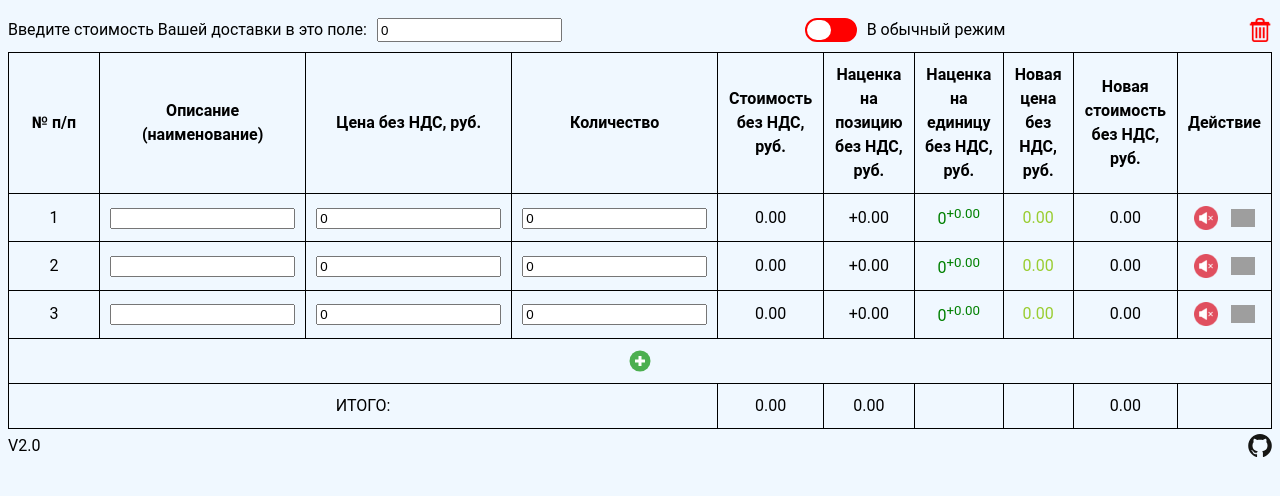
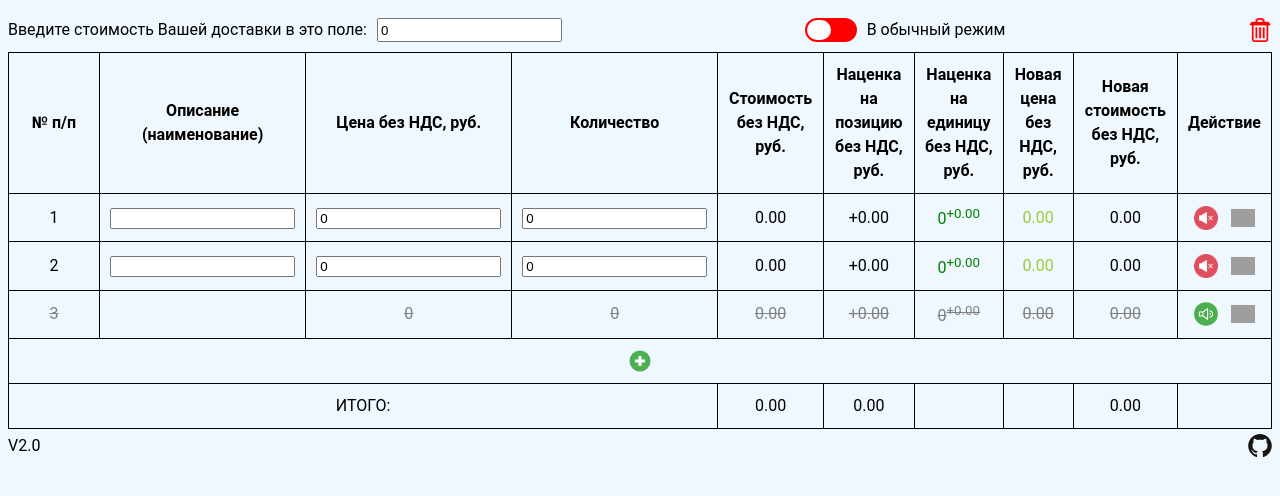
Before and after one commit to Maltsau/DeliveryCalculator, a React (Vite) app: page / in a window 1280 px wide. Both pictures are taken after a click on the element 815 px from the left and 30 px from the top of the page. Shown: the top 496 px of the page. Built offline with nearby package versions, Linux system fonts and the light colour scheme; grey boxes are pictures that could not be loaded.

Commit message:
feat: muted line add

```diff
--- a/src/App.tsx
+++ b/src/App.tsx
@@ -4,6 +4,7 @@ import { useEffect } from 'react';
 import plusIcon from '/plus.svg';
 import minusIcon from '/minus.svg';
 import muteIcon from '/mute.png';
+import unmuteIcon from '/unmute.svg';
 
 import { useStore } from './store';
 import Header from './components/Header';
@@ -42,10 +43,12 @@ const TableHeadCell = styled.th`
   padding: 10px;
 `;
 
-const TableCell = styled.td`
+const TableCell = styled.td<{ $isMuted: boolean }>`
   border: 1px solid black;
   margin: 0;
   padding: 10px;
+  text-decoration: ${(props) => (props.$isMuted ? 'line-through' : 'none')};
+  color: ${(props) => (props.$isMuted ? 'gray !important' : 'black')};
   & > div {
     display: flex;
     align-items: center;
@@ -125,16 +128,35 @@ function App() {
           <tbody>
             {lines.map((line, i) => (
               <TableLine key={line.position + 'key'}>
-                <TableCell>{line.position}</TableCell>
-                <TableCell>
+                <TableCell
+                  $isMuted={line.isMuted && isAdvansedMode ? true : false}
+                >
+                  {line.position}
+                </TableCell>
+                <TableCell
+                  $isMuted={line.isMuted && isAdvansedMode ? true : false}
+                >
+                  {line.isMuted && isAdvansedMode ? (
+                    line.description
+                  ) : (
                     <input
                       value={line.description}
                       onChange={(e) => {
-                      changeDatum('description', line.position, e.target.value);
+                        changeDatum(
+                          'description',
+                          line.position,
+                          e.target.value
+                        );
                       }}
                     />
+                  )}
                 </TableCell>
-                <TableCell>
+                <TableCell
+                  $isMuted={line.isMuted && isAdvansedMode ? true : false}
+                >
+                  {line.isMuted && isAdvansedMode ? (
+                    line.price
+                  ) : (
                     <input
                       type="number"
                       step="any"
@@ -143,30 +165,39 @@ function App() {
                         handlePriceChange(line.position, e.target.value)
                       }
                     />
+                  )}
                 </TableCell>
-                <TableCell>
+                <TableCell
+                  $isMuted={line.isMuted && isAdvansedMode ? true : false}
+                >
+                  {line.isMuted && isAdvansedMode ? (
+                    line.quantity
+                  ) : (
                     <input
                       type="number"
                       step="any"
                       value={line.quantity}
-                    onChange={(e) => {
-                      changeDatum(
-                        'quantity',
-                        line.position,
-                        Number(e.target.value)
-                      );
-                    }}
+                      onChange={(e) =>
+                        handlePriceChange(line.position, e.target.value)
+                      }
                     />
+                  )}
                 </TableCell>
-                <TableCell>
+                <TableCell
+                  $isMuted={line.isMuted && isAdvansedMode ? true : false}
+                >
                   <span>{validateCalculated(line.price * line.quantity)}</span>
                 </TableCell>
-                <TableCell>
+                <TableCell
+                  $isMuted={line.isMuted && isAdvansedMode ? true : false}
+                >
                   <span>
                     {'+' + validateCalculated(deliveryPerPosition[i])}
                   </span>
                 </TableCell>
-                <TableCell>
+                <TableCell
+                  $isMuted={line.isMuted && isAdvansedMode ? true : false}
+                >
                   <span>
                     {line.price}
                     <sup>
@@ -177,19 +208,32 @@ function App() {
                     </sup>
                   </span>
                 </TableCell>
-                <TableCell>
+                <TableCell
+                  $isMuted={line.isMuted && isAdvansedMode ? true : false}
+                >
                   <span>{validateCalculated(newPrices[i])}</span>
                 </TableCell>
-                <TableCell>{validateCalculated(newCosts[i])}</TableCell>
-                <TableCell>
+                <TableCell
+                  $isMuted={line.isMuted && isAdvansedMode ? true : false}
+                >
+                  {validateCalculated(newCosts[i])}
+                </TableCell>
+                <TableCell $isMuted={false}>
                   <div>
-                    {isAdvansedMode && (
+                    {isAdvansedMode &&
+                      (line.isMuted ? (
+                        <InlineButton
+                          $background={unmuteIcon}
+                          $isInline={true}
+                          onClick={() => {}}
+                        ></InlineButton>
+                      ) : (
                         <InlineButton
                           $background={muteIcon}
                           $isInline={true}
                           onClick={() => {}}
                         ></InlineButton>
-                    )}
+                      ))}
                     <InlineButton
                       $background={minusIcon}
                       $isInline={true}
@@ -202,7 +246,7 @@ function App() {
               </TableLine>
             ))}
             <TableLine>
-              <TableCell colSpan={10}>
+              <TableCell colSpan={10} $isMuted={false}>
                 <InlineButton
                   $background={plusIcon}
                   $isInline={true}
@@ -213,9 +257,13 @@ function App() {
               </TableCell>
             </TableLine>
             <TableLine>
-              <TableCell colSpan={4}>ИТОГО:</TableCell>
-              <TableCell>{validateCalculated(totalNettoPrice)}</TableCell>
-              <TableCell>
+              <TableCell colSpan={4} $isMuted={false}>
+                ИТОГО:
+              </TableCell>
+              <TableCell $isMuted={false}>
+                {validateCalculated(totalNettoPrice)}
+              </TableCell>
+              <TableCell $isMuted={false}>
                 {validateCalculated(
                   deliveryPerPosition.reduce(
                     (accumulator, currentValue) => accumulator + currentValue,
@@ -223,9 +271,9 @@ function App() {
                   )
                 )}
               </TableCell>
-              <TableCell></TableCell>
-              <TableCell></TableCell>
-              <TableCell>
+              <TableCell $isMuted={false}></TableCell>
+              <TableCell $isMuted={false}></TableCell>
+              <TableCell $isMuted={false}>
                 {validateCalculated(
                   newCosts.reduce(
                     (accumulator, currentValue) => accumulator + currentValue,
@@ -233,7 +281,7 @@ function App() {
                   )
                 )}
               </TableCell>
-              <TableCell></TableCell>
+              <TableCell $isMuted={false}></TableCell>
             </TableLine>
           </tbody>
         </TableStyled>
--- a/src/store.ts
+++ b/src/store.ts
@@ -5,6 +5,7 @@ interface ILine {
   description: string;
   quantity: number;
   price: number;
+  isMuted: boolean;
 }
 
 type DataFieldType = 'description' | 'price' | 'quantity';
@@ -30,9 +31,9 @@ export const useStore = create<IStore>((set) => ({
   version: 'V2.0',
   delivery: 0,
   lines: [
-    { position: 1, description: '', quantity: 0, price: 0 },
-    { position: 2, description: '', quantity: 0, price: 0 },
-    { position: 3, description: '', quantity: 0, price: 0 },
+    { position: 1, description: '', quantity: 0, price: 0, isMuted: false },
+    { position: 2, description: '', quantity: 0, price: 0, isMuted: false },
+    { position: 3, description: '', quantity: 0, price: 0, isMuted: true },
   ],
   isAdvansedMode: false,
   setDelivery: (delivery) => set(() => ({ delivery })),
@@ -45,6 +46,7 @@ export const useStore = create<IStore>((set) => ({
           description: '',
           price: 0,
           quantity: 0,
+          isMuted: false,
         },
       ],
     })),
```
Also changed, not shown: public/unmute.svg (added). Lines whose indentation alone changed are shown as unchanged.
